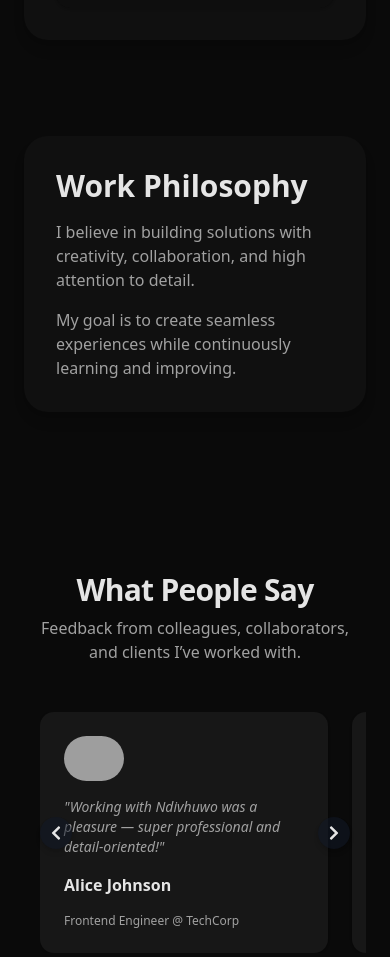
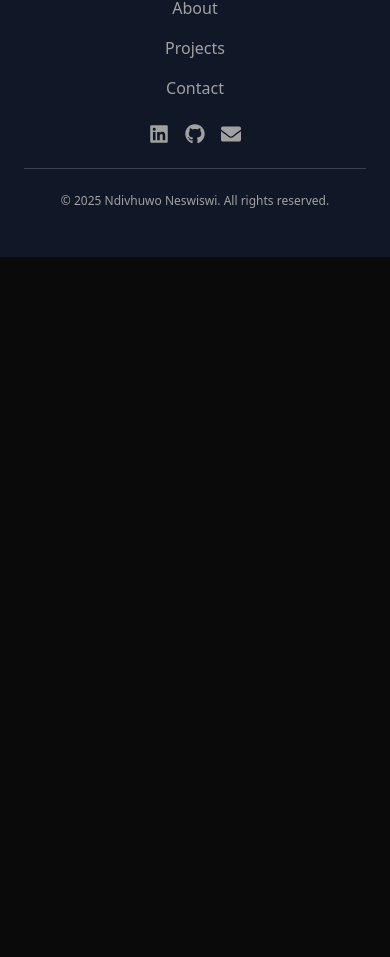
Before and after one commit to 23026475/N-Neswiswi, a Next.js app in the folder ndivhuwo-portfolio/: page / in a window 390 px wide. Shown: the part 3399-4356 px from the top of the page. After the commit the page ends 3656 px from the top, so only its background shows below. Built offline with nearby package versions, Linux system fonts and the light colour scheme; no server answers; grey boxes are pictures that could not be loaded.

Commit message:
Update home page: improve layout and UX

```diff
--- a/ndivhuwo-portfolio/app/page.tsx
+++ b/ndivhuwo-portfolio/app/page.tsx
@@ -3,31 +3,8 @@
 import HeroSection from "@/components/Hero";
 import SkillsPreview from "@/components/SkillsPreview";
 import FeaturedProjects from "@/components/FeaturedProjects";
-import TimelinePreview from "@/components/TimelinePreview";
-import WorkPhilosophyPreview from "@/components/WorkPhilosophyPreview";
-import TestimonialsSlider from "@/components/TestimonialsSlider";
-import Footer from "@/components/Footer";
+import MiniStats from "@/components/MiniStats";
 
-const testimonials = [
-  {
-    name: "Alice Johnson",
-    role: "Frontend Engineer",
-    company: "TechCorp",
-    quote: "Working with Ndivhuwo was a pleasure — super professional and detail-oriented!",
-    avatar: "/media/avatars/alice.jpg",
-  },
-  {
-    name: "Bob Smith",
-    role: "Product Manager",
-    company: "Innova",
-    quote: "Delivered high-quality work on tight deadlines. Highly recommend!",
-  },
-  {
-    name: "Carla Ruiz",
-    role: "Designer",
-    quote: "Creative, reliable, and a great team player. Loved collaborating!",
-  },
-];
 
 export default function HomePage() {
   return (
@@ -36,21 +13,12 @@ export default function HomePage() {
       <HeroSection />
 
       {/* Main content container */}
-      <div className="max-w-6xl mx-auto px-6 md:px-10 space-y-24">
+      <div className="mx-auto">
         {/* Skills / What I Build */}
         <SkillsPreview />
 
         {/* Featured Projects */}
         <FeaturedProjects />
-
-        {/* Timeline / Experience Snapshot */}
-        <TimelinePreview />
-
-        {/* Work Philosophy / Vision Intro */}
-        <WorkPhilosophyPreview />
-
-        {/* Testimonials / Client Feedback */}
-        <TestimonialsSlider testimonials={testimonials} />
       </div>
 
     </main>
```
